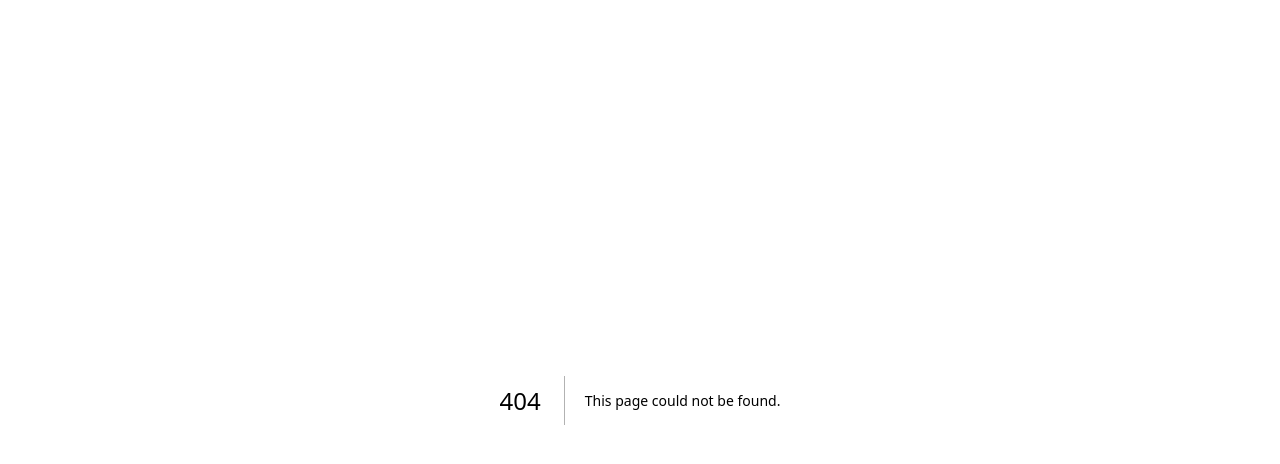
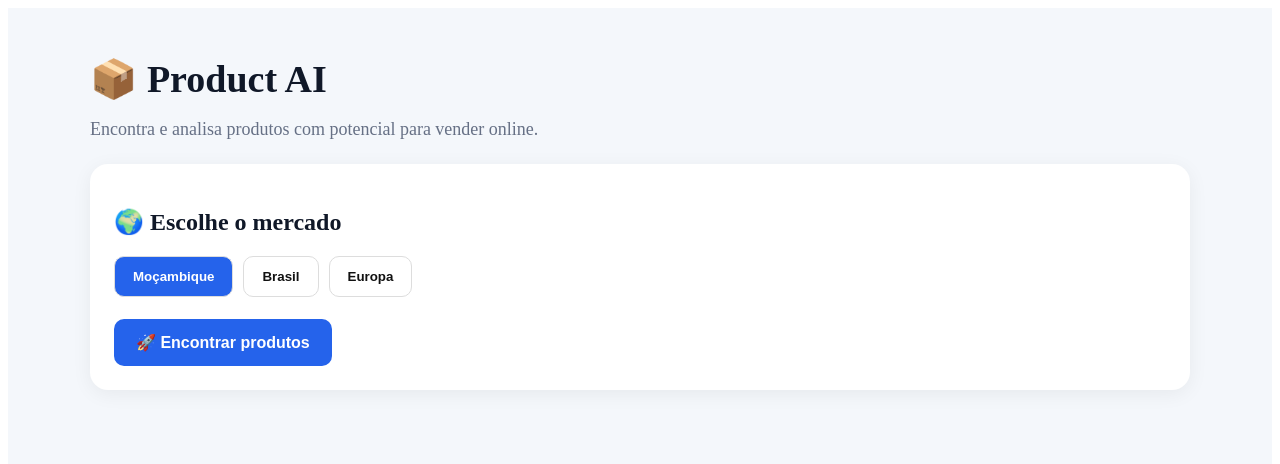
Before and after one commit to fernandomucavele-gif/ai-business-autopilot, a Next.js app: page /product in a window 1280 px wide. Before the commit this address had no page. Shown: the top 464 px of the page. Built offline with nearby package versions, Linux system fonts and the light colour scheme.

Commit message:
Create page.tsx

```diff
--- /dev/null
+++ b/app/product/page.tsx
@@ -0,0 +1,214 @@
+"use client";
+
+import { useState } from "react";
+
+const markets = ["Moçambique", "Brasil", "Europa"];
+
+export default function ProductAI() {
+  const [market, setMarket] = useState("Moçambique");
+  const [loading, setLoading] = useState(false);
+  const [searched, setSearched] = useState(false);
+
+  const products = [
+    {
+      name: "Mini aspirador portátil",
+      market: "Moçambique / Brasil / Europa",
+      cost: "300–700 MT",
+      price: "1.200–2.500 MT",
+      margin: "Potencialmente alta",
+      audience: "Casa, carros e escritório",
+      competition: "Média",
+      ad: "Vídeo curto mostrando antes e depois",
+    },
+    {
+      name: "Luz LED com sensor de movimento",
+      market: "Moçambique / Brasil / Europa",
+      cost: "200–500 MT",
+      price: "900–1.800 MT",
+      margin: "Potencialmente alta",
+      audience: "Casa, corredores e segurança",
+      competition: "Média",
+      ad: "Demonstração noturna antes/depois",
+    },
+    {
+      name: "Organizador multifuncional",
+      market: "Moçambique / Brasil / Europa",
+      cost: "250–600 MT",
+      price: "1.000–2.000 MT",
+      margin: "Potencialmente média/alta",
+      audience: "Pessoas interessadas em organização",
+      competition: "Média",
+      ad: "Transformação de espaço desorganizado",
+    },
+    {
+      name: "Acessório para limpeza de carros",
+      market: "Moçambique / Brasil / Europa",
+      cost: "200–600 MT",
+      price: "900–2.200 MT",
+      margin: "Potencialmente alta",
+      audience: "Motoristas e donos de carros",
+      competition: "Média",
+      ad: "Vídeo demonstrando a limpeza",
+    },
+    {
+      name: "Garrafa térmica portátil",
+      market: "Moçambique / Brasil / Europa",
+      cost: "300–800 MT",
+      price: "1.200–2.500 MT",
+      margin: "Potencialmente média",
+      audience: "Estudantes, trabalhadores e viajantes",
+      competition: "Média",
+      ad: "Teste de temperatura e praticidade",
+    },
+  ];
+
+  function startResearch() {
+    setLoading(true);
+    setTimeout(() => {
+      setLoading(false);
+      setSearched(true);
+    }, 1200);
+  }
+
+  return (
+    <main
+      style={{
+        minHeight: "100vh",
+        background: "#f4f7fb",
+        padding: "24px",
+        color: "#101828",
+      }}
+    >
+      <div style={{ maxWidth: 1100, margin: "0 auto" }}>
+        <h1 style={{ fontSize: 38, marginBottom: 8 }}>
+          📦 Product AI
+        </h1>
+
+        <p style={{ fontSize: 18, color: "#667085" }}>
+          Encontra e analisa produtos com potencial para vender online.
+        </p>
+
+        <section
+          style={{
+            background: "white",
+            borderRadius: 18,
+            padding: 24,
+            marginTop: 24,
+            boxShadow: "0 4px 20px rgba(0,0,0,.06)",
+          }}
+        >
+          <h2>🌍 Escolhe o mercado</h2>
+
+          <div style={{ display: "flex", gap: 10, flexWrap: "wrap" }}>
+            {markets.map((item) => (
+              <button
+                key={item}
+                onClick={() => setMarket(item)}
+                style={{
+                  padding: "12px 18px",
+                  borderRadius: 10,
+                  border: "1px solid #ddd",
+                  background: market === item ? "#2563eb" : "white",
+                  color: market === item ? "white" : "#111",
+                  fontWeight: 600,
+                }}
+              >
+                {item}
+              </button>
+            ))}
+          </div>
+
+          <button
+            onClick={startResearch}
+            style={{
+              marginTop: 22,
+              padding: "14px 22px",
+              border: 0,
+              borderRadius: 10,
+              background: "#2563eb",
+              color: "white",
+              fontSize: 16,
+              fontWeight: 700,
+            }}
+          >
+            {loading ? "🔎 A analisar..." : "🚀 Encontrar produtos"}
+          </button>
+        </section>
+
+        {searched && (
+          <section style={{ marginTop: 24 }}>
+            <h2>
+              🔎 Oportunidades encontradas — {market}
+            </h2>
+
+            <div
+              style={{
+                display: "grid",
+                gridTemplateColumns:
+                  "repeat(auto-fit,minmax(280px,1fr))",
+                gap: 18,
+              }}
+            >
+              {products.map((product) => (
+                <article
+                  key={product.name}
+                  style={{
+                    background: "white",
+                    borderRadius: 18,
+                    padding: 20,
+                    boxShadow: "0 4px 18px rgba(0,0,0,.06)",
+                  }}
+                >
+                  <h3>{product.name}</h3>
+
+                  <p>
+                    <strong>🌍 Mercado:</strong> {product.market}
+                  </p>
+
+                  <p>
+                    <strong>💰 Custo:</strong> {product.cost}
+                  </p>
+
+                  <p>
+                    <strong>🏷️ Venda:</strong> {product.price}
+                  </p>
+
+                  <p>
+                    <strong>📈 Margem:</strong> {product.margin}
+                  </p>
+
+                  <p>
+                    <strong>👥 Público:</strong> {product.audience}
+                  </p>
+
+                  <p>
+                    <strong>⚔️ Concorrência:</strong>{" "}
+                    {product.competition}
+                  </p>
+
+                  <p>
+                    <strong>📢 Anúncio:</strong> {product.ad}
+                  </p>
+                </article>
+              ))}
+            </div>
+
+            <div
+              style={{
+                marginTop: 24,
+                padding: 18,
+                background: "#ecfdf3",
+                borderRadius: 14,
+              }}
+            >
+              🟢 <strong>Modo simulação</strong>
+              <br />
+              Estes produtos são exemplos para testar o sistema.
+              Nenhuma compra será realizada.
+            </div>
+          </section>
+        )}
+      </div>
+    </main>
+  );
+      }
```
